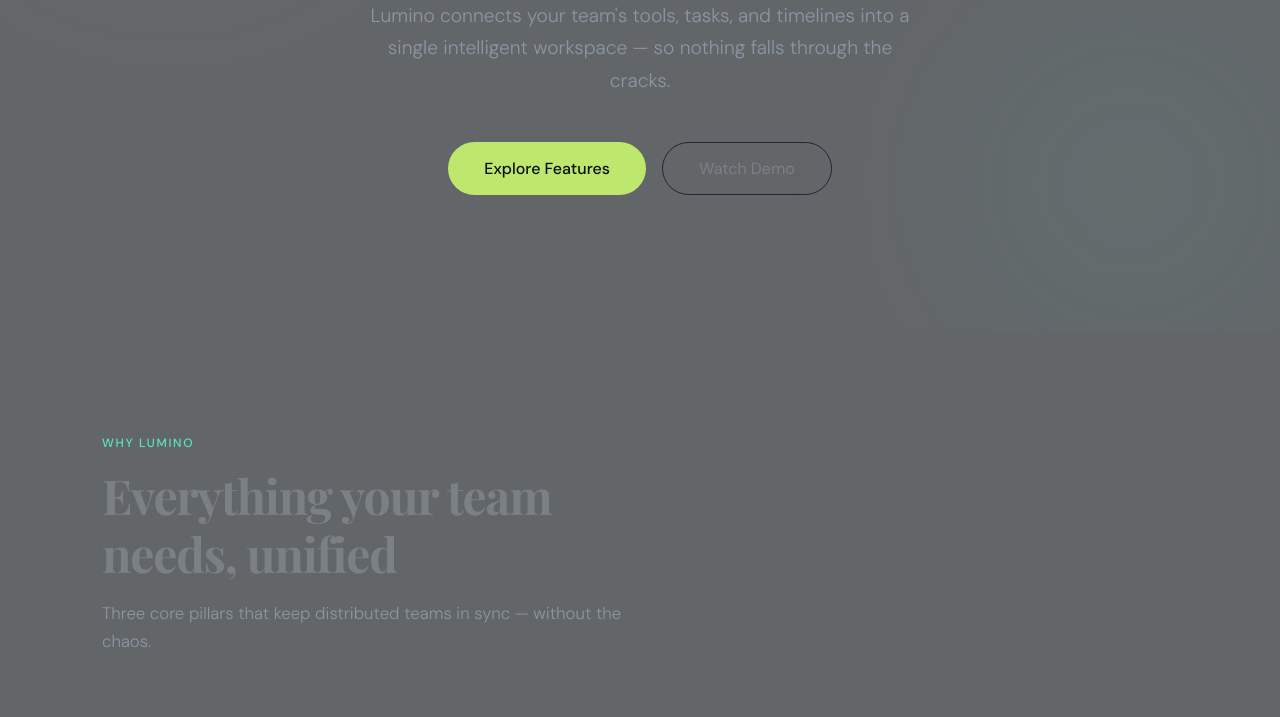
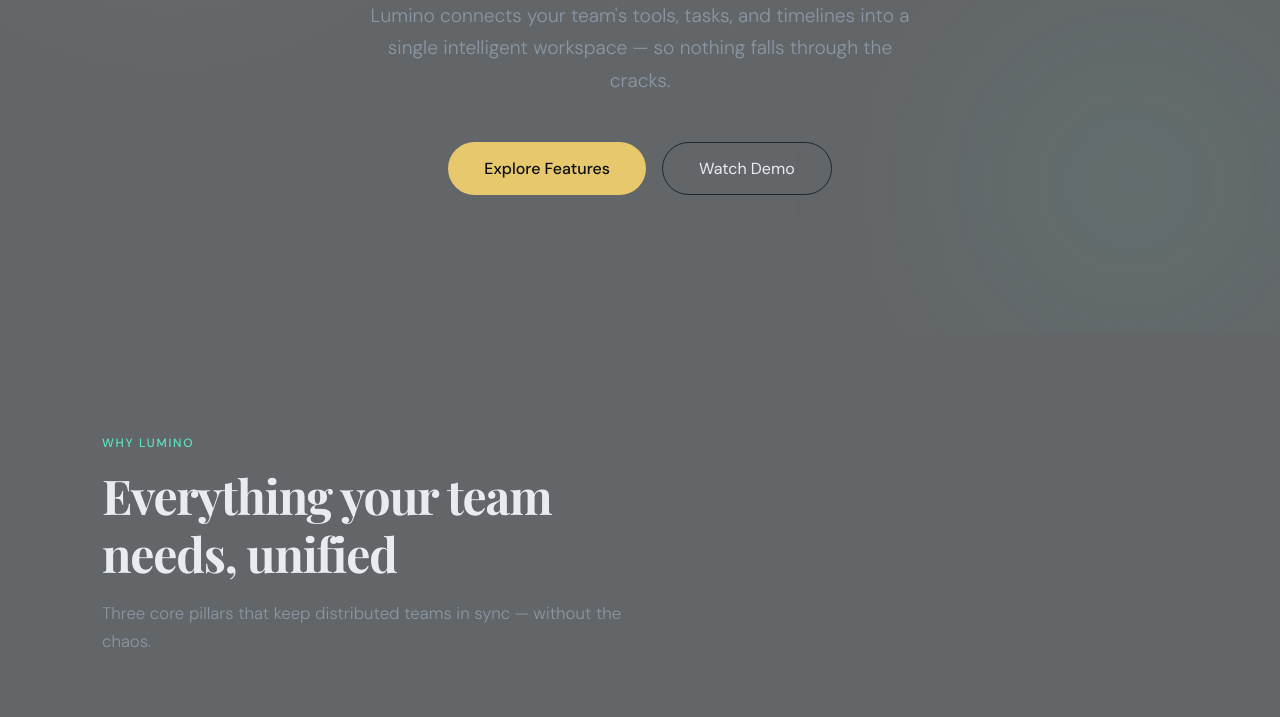
Before and after one commit to areej0345/Responsive-Landing-Page, a plain HTML site: page index.html in a window 1280 px wide. Shown: the part 467-1184 px from the top of the page. Drawn offline with nearby package versions, Linux system fonts and the light colour scheme.

Commit message:
Add files via upload

```diff
--- a/style.css
+++ b/style.css
@@ -3,9 +3,9 @@
   --bg:       #0b0f14a2;
   --surface:  #131820;
   --border:   #1e2730;
-  --accent:   #bde86d;
+  --accent:   #e8c86d;
   --accent2:  #5ae4c3;
-  --text:     #7b8085;
+  --text:     #e8ecf0;
   --muted:    #8a96a3;
   --nav-h:    68px;
   --radius:   16px;
```
